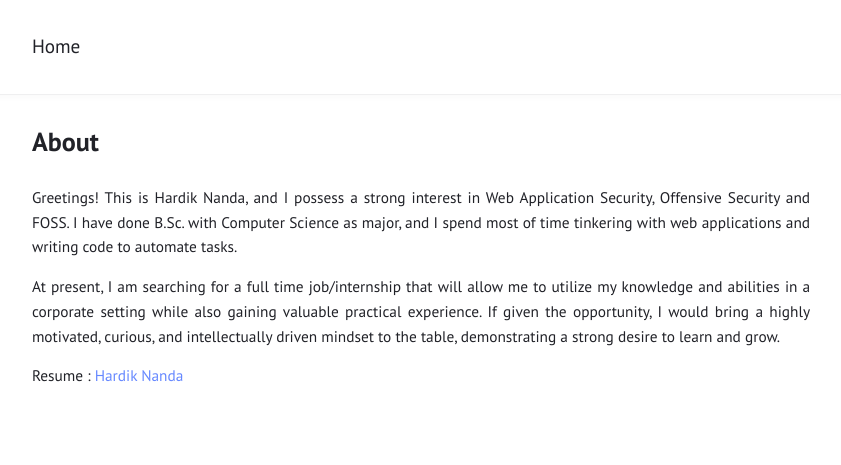
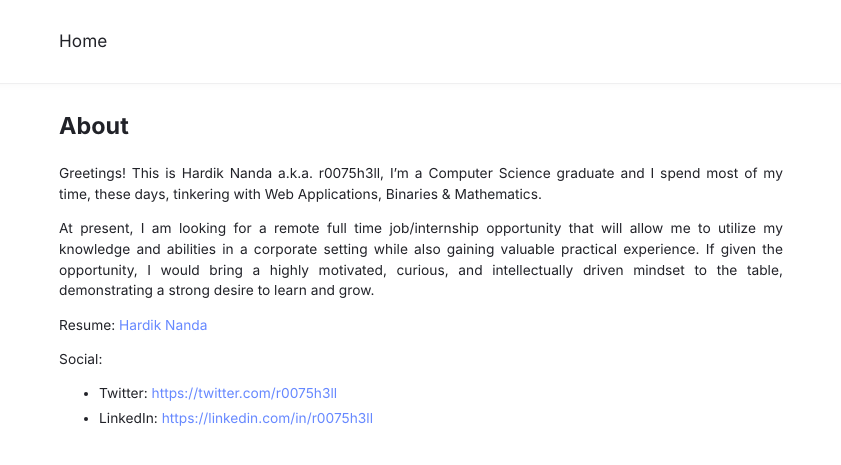
Before and after one commit to r0075h3ll/r0075h3ll.github.io, a Jekyll site: the page built from about.md, in a window 1280 px wide. Shown: the top 465 px of the page, without its empty margins (219-1060 px from the left). Built offline with Jekyll 4.4.1, drawn with Linux system fonts in a browser that asks for light colours.

Commit message:
Modified: _config.yml, about.md & fonts

```diff
--- a/_config.yml
+++ b/_config.yml
@@ -1,5 +1,5 @@
 title: "Home"
-author: "Hardik Nanda"
+author: "r0075h3ll"
 description: ""
 permalink: /:title/
 lang: "en"
--- a/_sass/font.sass
+++ b/_sass/font.sass
@@ -1,11 +1,11 @@
 @font-face
-  font-family: 'PT Sans'
-  src: local('PT Sans'), local('PTSans-Regular'), url('../fonts/PTSans-Regular.woff') format('woff')
+  font-family: 'Inter'
+  src: local('Inter'), local('Inter-Regular'), url('../fonts/Inter-Regular.woff') format('woff')
   font-weight: normal
   font-style: normal
 
 @font-face
-  font-family: 'PT Sans'
-  src: local('PT Sans Bold'), local('PTSans-Bold'), url('../fonts/PTSans-Bold.woff') format('woff')
+  font-family: 'Inter'
+  src: local('Inter Bold'), local('Inter-Bold'), url('../fonts/Inter-Bold.woff') format('woff')
   font-weight: bold
   font-style: normal
--- a/_sass/index.sass
+++ b/_sass/index.sass
@@ -1,8 +1,8 @@
-$font-size: calc(0.8rem + 0.2vw) !default
-$font-weight: 400 !default
-$font-family: "PT Sans", -apple-system, "Helvetica Neue", "Segoe UI", "Roboto", sans-serif !default
-$heading-weight: 600 !default
-$line-height: 1.6 !default
+$font-size: calc(0.7rem + 0.2vw) !default
+$font-weight: 350 !default
+$font-family: "Inter", -apple-system, "Helvetica Neue", "Segoe UI", "Roboto", sans-serif
+$heading-weight: 520 !default
+$line-height: 1.5 !default
 $link-color: #68f !default
 $dark: #212228 !default
 $light: #ffffff !default
--- a/about.md
+++ b/about.md
@@ -2,8 +2,13 @@
 title:  "About"
 layout: page
 ---
-Greetings! This is Hardik Nanda, and I possess a strong interest in Web Application Security, Offensive Security and FOSS. I have done B.Sc. with Computer Science as major, and I spend most of time tinkering with web applications and writing code to automate tasks.
+Greetings! This is Hardik Nanda a.k.a. r0075h3ll, I'm a Computer Science graduate and I spend most of my time, these days, tinkering with Web Applications, Binaries & Mathematics.
 
-At present, I am searching for a full time job/internship that will allow me to utilize my knowledge and abilities in a corporate setting while also gaining valuable practical experience. If given the opportunity, I would bring a highly motivated, curious, and intellectually driven mindset to the table, demonstrating a strong desire to learn and grow.<br>
+At present, I am looking for a remote full time job/internship opportunity that will allow me to utilize my knowledge and abilities in a corporate setting while also gaining valuable practical experience. If given the opportunity, I would bring a highly motivated, curious, and intellectually driven mindset to the table, demonstrating a strong desire to learn and grow.<br>
 
-Resume : [Hardik Nanda](https://drive.google.com/file/d/11a9XGCssVA7Lw7fa48l-QZju8MofUNtx/view?usp=sharing)
+Resume: <a href="https://drive.google.com/file/d/11a9XGCssVA7Lw7fa48l-QZju8MofUNtx/view?usp=sharing">Hardik Nanda</a>
+<br>
+
+Social:
+- Twitter: <a href="https://twitter.com/r0075h3ll" target="_blank">https://twitter.com/r0075h3ll</a>
+- LinkedIn: <a href="https://linkedin.com/in/r0075h3ll" target="_blank">https://linkedin.com/in/r0075h3ll</a>
```
Also changed, not shown: assets/fonts/PTSans-Bold.woff (deleted), assets/fonts/PTSans-Regular.woff (deleted).
